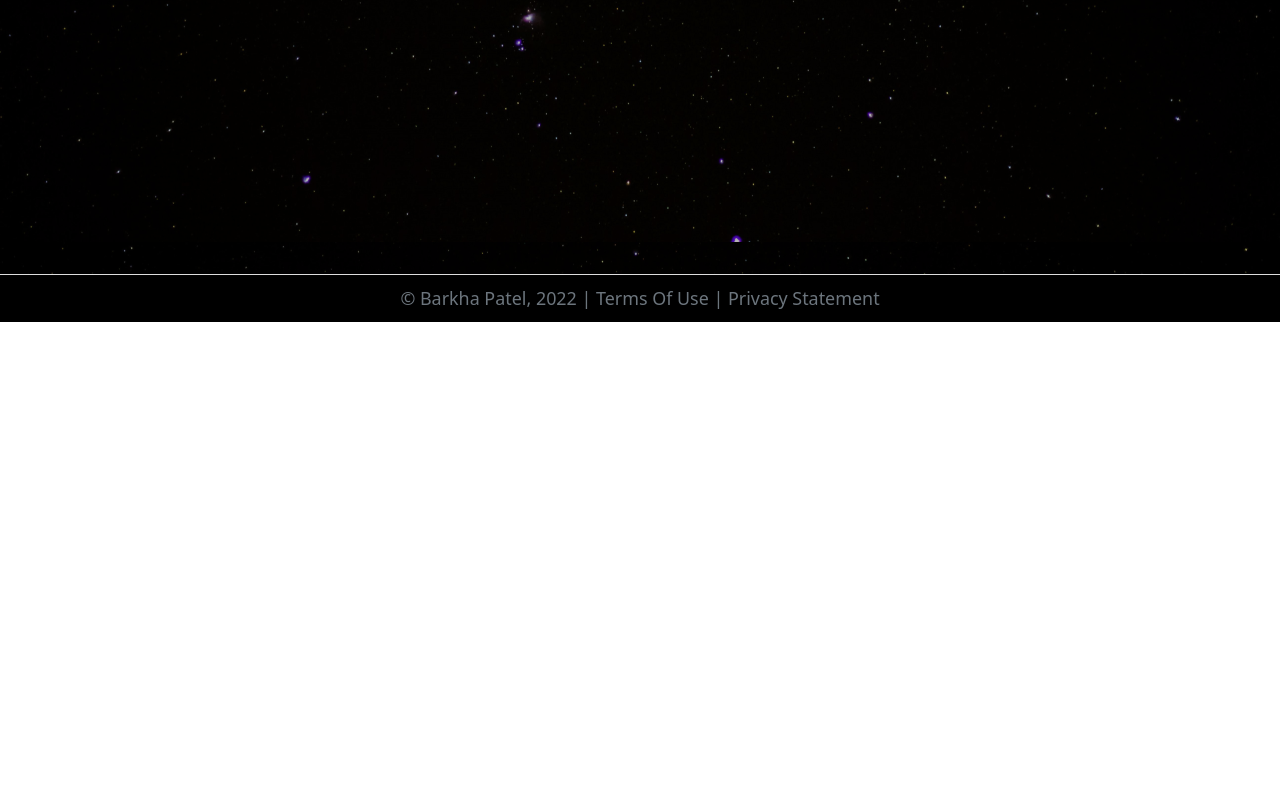
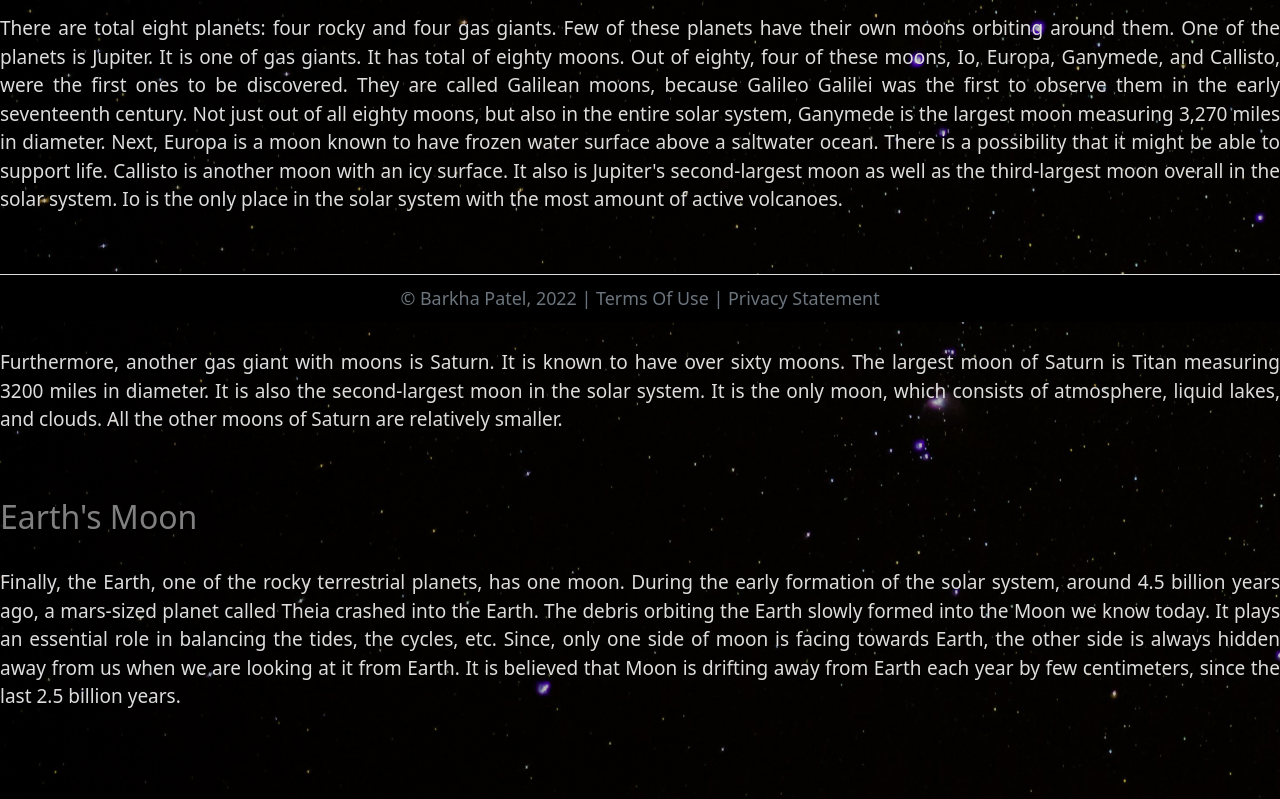
Before and after one commit to bbp45/IS117-Project-Astronomy, a plain HTML site: page planets_with_moons.html in a window 1280 px wide. Shown: the part 478-1277 px from the top of the page. Before the commit the page ends 800 px from the top, so only its background shows below. Drawn offline with nearby package versions, Linux system fonts and the light colour scheme.

Commit message:
planets_with_moons_commit

```diff
--- a/css/main.css
+++ b/css/main.css
@@ -1,3 +1,5 @@
+/* DEVELOPER Barkha Patel, IS117-101, Fall 2022 */
+
 body {
     background-color: rgb(255, 255, 255);
 }
--- a/planets_with_moons.html
+++ b/planets_with_moons.html
@@ -1,3 +1,5 @@
+<!-- DEVELOPER Barkha Patel, IS117-101, Fall 2022 -->
+
 <!DOCTYPE html>
 <html lang="en">
 <head>
@@ -19,6 +21,9 @@
             padding: 60px;
             background: url("images/moon-night-above-clouds-cold-blue-sky-5k-5120x2880-8436.jpeg") no-repeat;
             background-size: cover;
+        }
+        h2 {
+            color: gray;
         }
     </style>
 
@@ -97,7 +102,62 @@
 
     </div>
 
+    <br><br>
+
+    <h2>Jupiter's Moons</h2>
+
     <br>
+
+    <p>
+        There are total eight planets: four rocky and four gas giants.
+        Few of these planets have their own moons orbiting around them.
+        One of the planets is Jupiter. It is one of gas giants.
+        It has total of eighty moons. Out of eighty, four of these moons,
+        Io, Europa, Ganymede, and Callisto, were the first ones to be discovered.
+        They are called Galilean moons, because Galileo Galilei was the first to
+        observe them in the early seventeenth century. Not just out of all eighty
+        moons, but also in the entire solar system, Ganymede is the largest moon
+        measuring 3,270 miles in diameter. Next, Europa is a moon known to have frozen
+        water surface above a saltwater ocean. There is a possibility that it might be
+        able to support life. Callisto is another moon with an icy surface. It also is
+        Jupiter's second-largest moon as well as the third-largest moon overall in the
+        solar system. Io is the only place in the solar system with the most amount of
+        active volcanoes.
+    </p>
+
+    <br><br>
+
+    <h2>Saturn's Moons</h2>
+
+    <br>
+
+    <p>
+        Furthermore, another gas giant with moons is Saturn. It is
+        known to have over sixty moons. The largest moon of Saturn is Titan measuring
+        3200 miles in diameter. It is also the second-largest moon in the solar system.
+        It is the only moon, which consists of atmosphere, liquid lakes, and clouds. All
+        the other moons of Saturn are relatively smaller.
+    </p>
+
+    <br><br>
+
+    <h2>Earth's Moon</h2>
+
+    <br>
+
+    <p>
+        Finally, the Earth, one of the rocky terrestrial planets, has one moon.
+        During the early formation of the solar system, around 4.5 billion years
+        ago, a mars-sized planet called Theia crashed into the Earth. The debris
+        orbiting the Earth slowly formed into the Moon we know today. It plays an
+        essential role in balancing the tides, the cycles, etc. Since, only one
+        side of moon is facing towards Earth, the other side is always hidden
+        away from us when we are looking at it from Earth. It is believed that Moon
+        is drifting away from Earth each year by few centimeters, since the last 2.5
+        billion years.
+    </p>
+
+    <br><br><br>
 
 <footer class="footer page-footer font-small ">
     <div class="container">
```
Also changed, not shown: about.html (+2 -0 lines), asteroid_belt.html (+2 -0 lines), contact.html (+2 -0 lines), galaxy.html (+2 -0 lines), index.html (+34 -1 lines), recommendations.html (+2 -0 lines), solar_system.html (+3 -1 lines).
